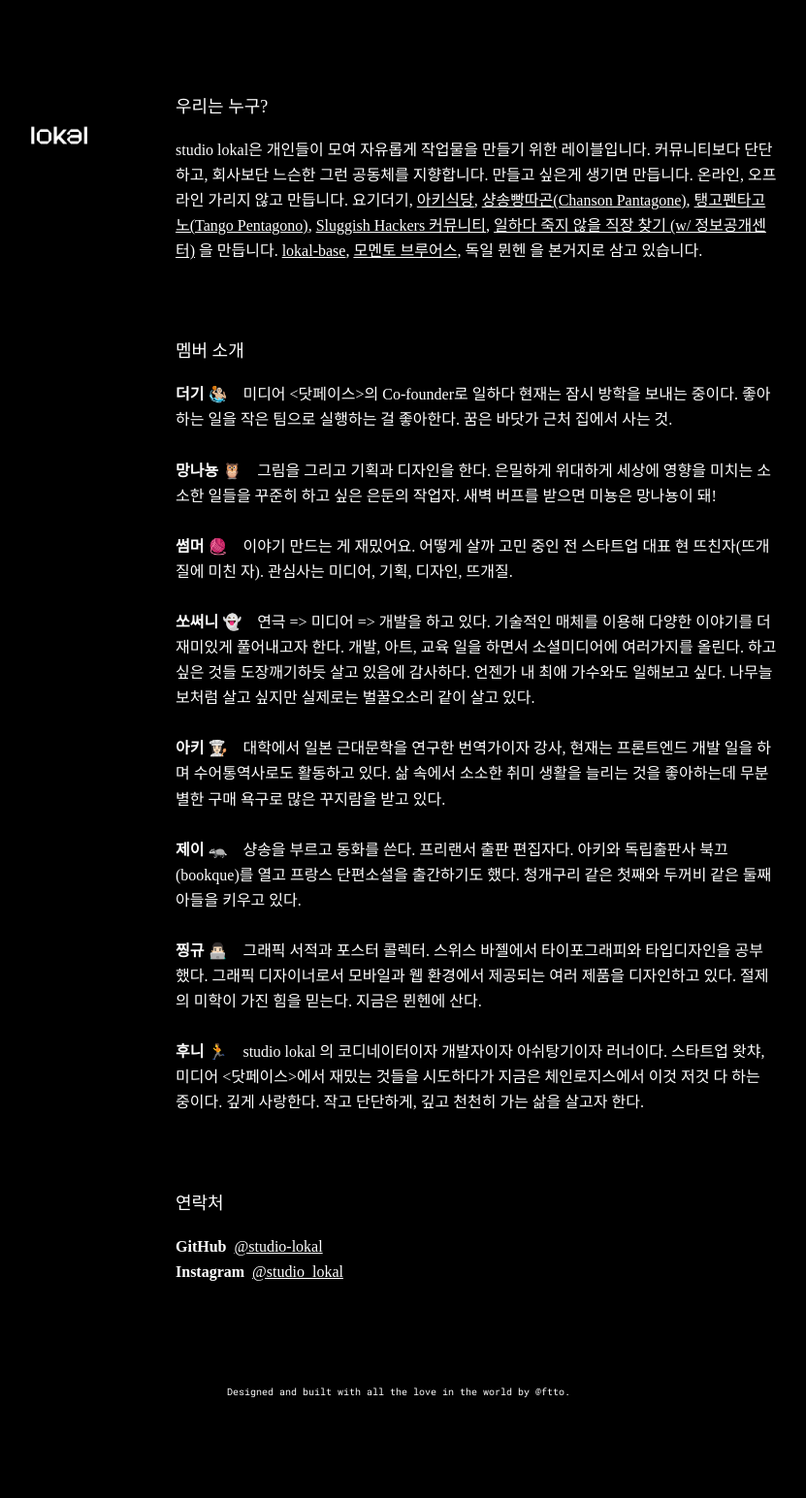
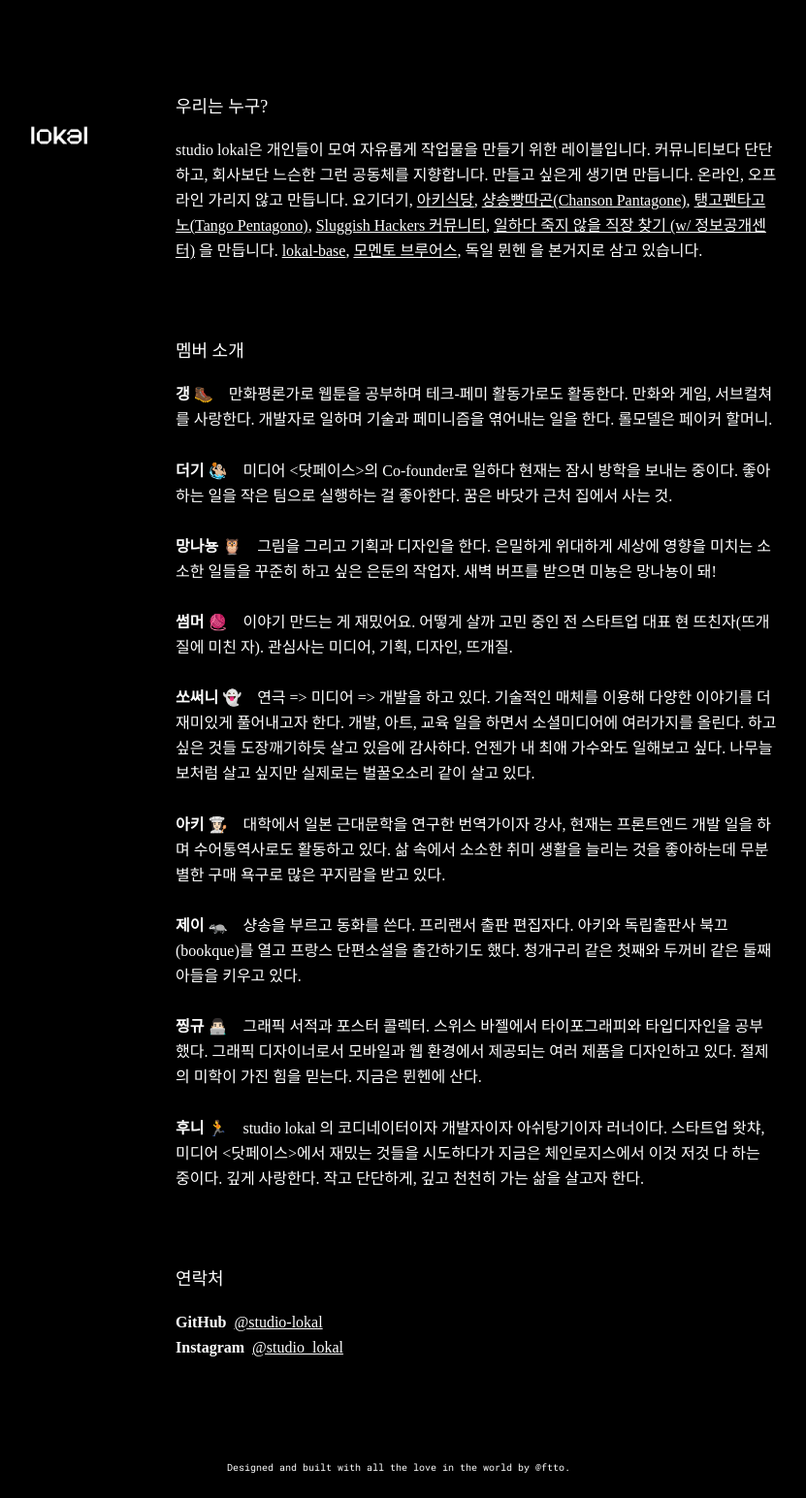
Before and after one commit to studio-lokal/studio-lokal.github.io, a Jekyll site: the page built from index.html, in a window 1280 px wide. Shown: the whole page at 97% size, without its empty margins (229-1060 px from the left). Built offline with Jekyll 4.4.1, drawn with Linux system fonts in a browser that asks for light colours; some web fonts are replaced; before the commit the page ends 1467 px from its top, so only the background shows below that.

Commit message:
feat: add gang

```diff
--- a/_data/members.yml
+++ b/_data/members.yml
@@ -1,3 +1,6 @@
+- name: 갱
+  emoji: 🥾
+  description: 만화평론가로 웹툰을 공부하며 테크-페미 활동가로도 활동한다. 만화와 게임, 서브컬쳐를 사랑한다. 개발자로 일하며 기술과 페미니즘을 엮어내는 일을 한다. 롤모델은 페이커 할머니.
 - name: 더기
   emoji: 🤽🏼‍♂️
   description: 미디어 <닷페이스>의 Co-founder로 일하다 현재는 잠시 방학을 보내는 중이다. 좋아하는 일을 작은 팀으로 실행하는 걸 좋아한다. 꿈은 바닷가 근처 집에서 사는 것.
```
